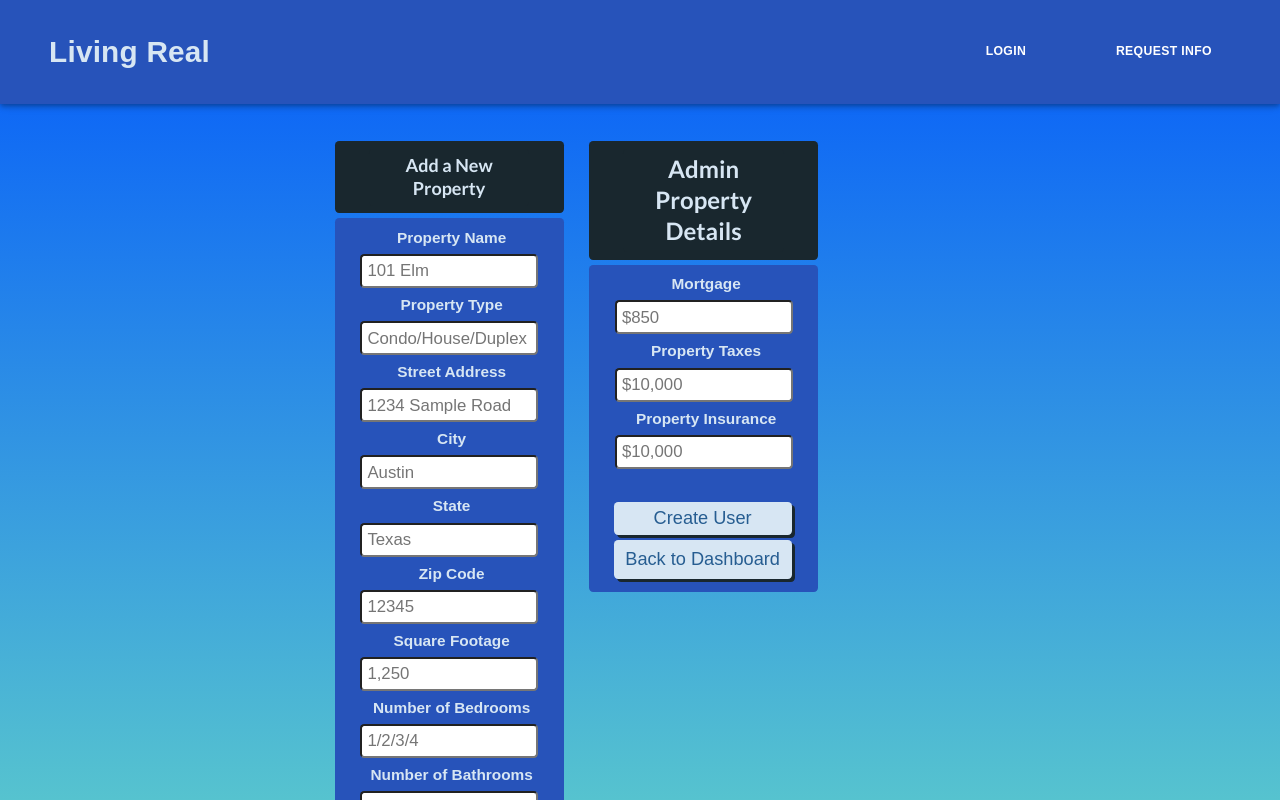
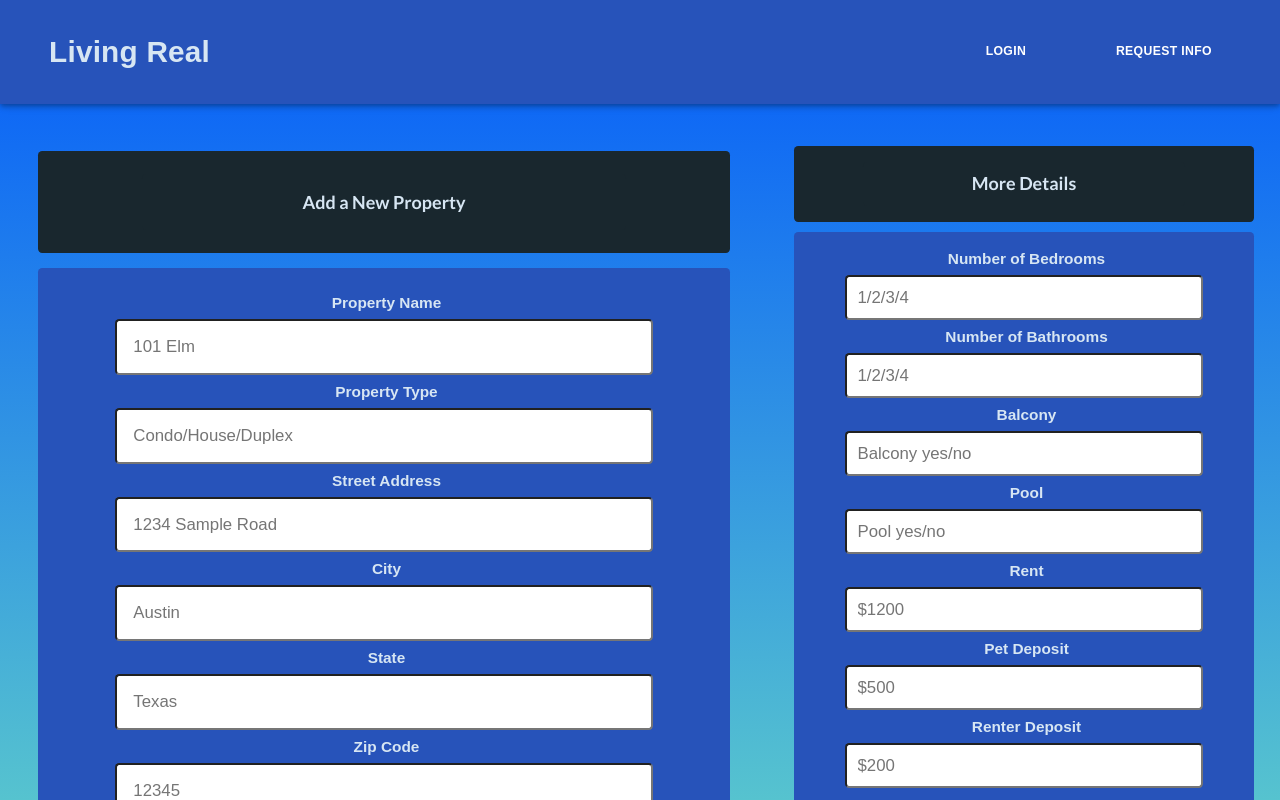
Before and after one commit to P3T2-Realty-Rogues/living-real, a React (Create React App) app in the folder client/: page /AdminDash/CreateProperty in a window 1280 px wide. Shown: the top 800 px of the page. Built offline with nearby package versions, Linux system fonts and the light colour scheme.

Commit message:
changed style to update property page

```diff
--- a/client/src/components/CreateProperty/index.js
+++ b/client/src/components/CreateProperty/index.js
@@ -65,9 +65,9 @@ function CreateProperty() {
 
 
   return (
-    <div>
-      <form className="flex-row" >
-        <div className="card">
+    <div className="col-auto">
+      <form className="col-auto flex-row" >
+        <div className="card col-auto">
           <div className="card-header">
             <h3 className="card-header">Add a New Property</h3>
           </div>
@@ -157,6 +157,14 @@ function CreateProperty() {
               // onChange={handleChange}
               ></input>
             </div>
+          </div>
+        </div>
+        <div className="card">
+          <div className="card-header">
+          <h3 className="card-header">More Details</h3>
+            </div>
+            <div className="card-body">
+
             <div>
               <label className="form-label" for="numBedrooms">
                 <b>Number of Bedrooms</b>
@@ -261,7 +269,7 @@ function CreateProperty() {
         </div>
         <div className="card">
           <div className="card-header">
-            <h2 className="card-header">Admin Property Details</h2>
+            <h3 className="card-header">Admin Property Details</h3>
           </div>
           <div className="card-body">
             <div>
@@ -300,7 +308,7 @@ function CreateProperty() {
             <div className="form-label"></div>
             <div>
               <br />
-              <button className="btn">Create User</button>
+              <button className="btn">Create Property</button>
               <Link to="/AdminDash" className="btn">
                 Back to Dashboard
               </Link>
```
Lines whose indentation alone changed are shown as unchanged.
